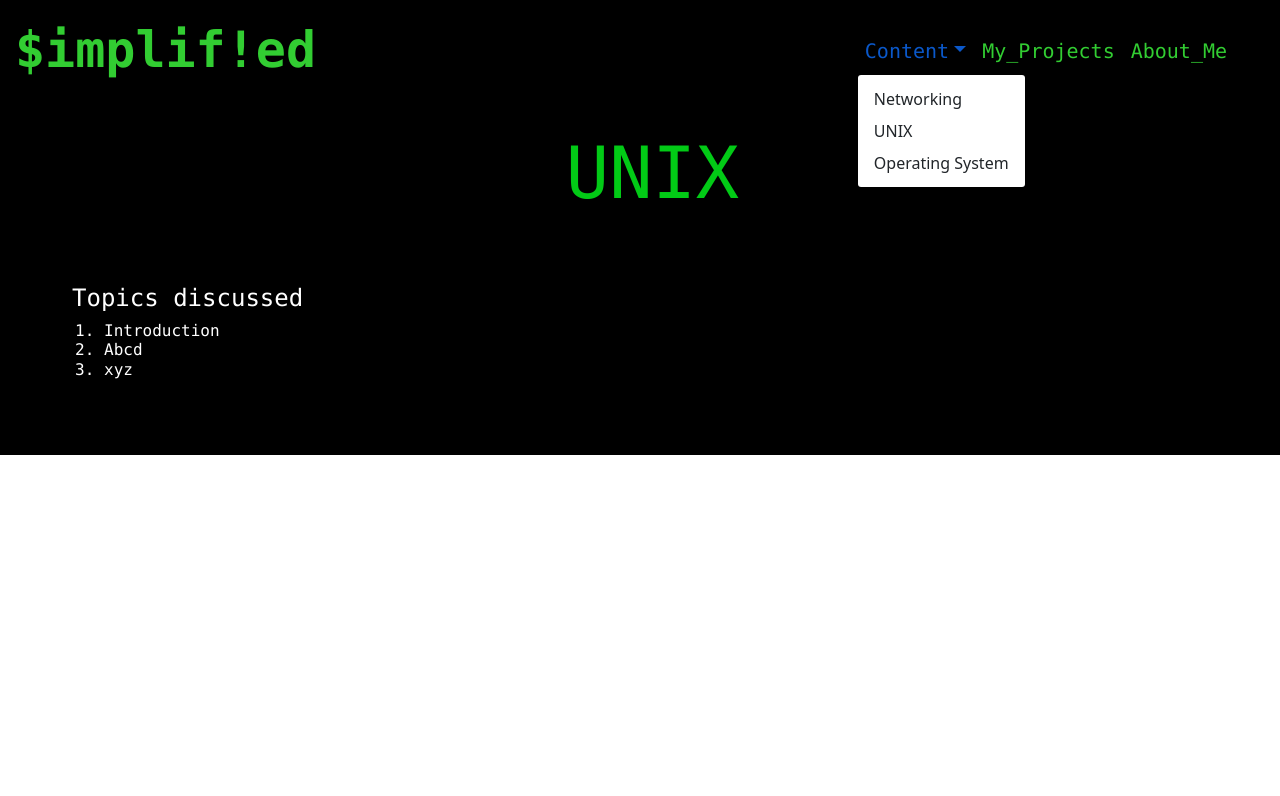
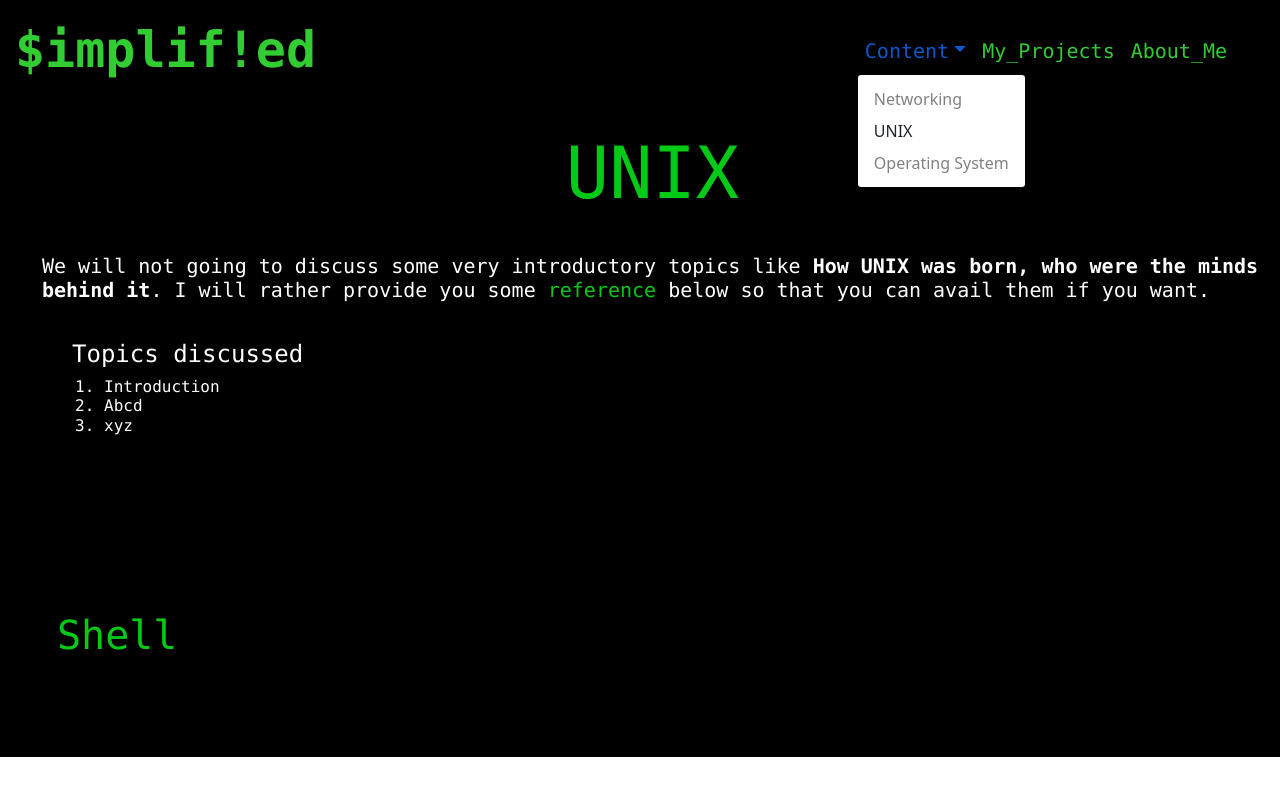
Before and after one commit to JKP1008shine/Simplified_website, a plain HTML site: page unix.html in a window 1280 px wide. Both pictures are taken after a click on the link "Content". Drawn offline with nearby package versions, Linux system fonts and the light colour scheme.

Commit message:
Adding disable effect in the dropdown options

```diff
--- a/responsive_simplified_style.css
+++ b/responsive_simplified_style.css
@@ -39,6 +39,13 @@ body{
 	font-family: "Lucida Console",Monaco, monospace ;
 	font-size: 20px;
 	color: limegreen;
+}
+
+
+.disabled-link{
+
+	color: gray;
+	pointer-events: none;
 }
 
 /*.navbar-light .navbar-toggler-icon {
@@ -252,12 +259,12 @@ body{
 
 }
 
-.network-content{
+/*.network-content{
 
-/*	font-size: 15px;*/
+	font-size: 15px;
 	color: white;
 	text-align: center;
-}
+}*/
 
 .topics-discussed{
 
@@ -272,3 +279,27 @@ body{
 	text-align: left;
 	text-decoration: none;
 }
+
+/*UNIX style*/
+
+.caption{
+
+	color: white;
+	font-family: "Lucida Console",Monaco, monospace ;
+
+
+}
+
+.Shell-title{
+
+	text-align: left;
+	border: none;
+	padding-left: 15px;
+	padding-bottom: 0px;
+	padding-top: 0px;
+	padding-right: 0px;
+	color: limegreen;
+/*	border-bottom: solid limegreen  ;*/
+}
+
+/*--------------------UNIX STYLE ENDS----------------------*/
--- a/unix.html
+++ b/unix.html
@@ -32,9 +32,9 @@
 								<li class="nav-item dropdown">
 									<a href="#" class="nav-link dropdown-toggle" data-toggle="dropdown" id="dropdown">Content</a>
 									<div class="dropdown-menu">
-										<a href="#" class="dropdown-item">Networking</a>
+										<a href="#" class="dropdown-item disabled-link">Networking</a>
 										<a href="#" class="dropdown-item">UNIX</a>
-										<a href="#" class="dropdown-item">Operating System</a>
+										<a href="#" class="dropdown-item disabled-link">Operating System</a>
 										<!-- <a href="#" class="dropdown-item">DBMS</a> -->
 									</div>
 								</li>
@@ -60,6 +60,9 @@
 				<div class="col texbox_container network-title">
 					<h1 class="display-2"><b><span class="darkcolour-lg">UNIX</b></span></h1>
 				</div>
+				<div class="caption">
+					<h5>We will not going to discuss some very introductory topics like <b>How UNIX was born, who were the minds behind it</b>. I will rather provide you some <spam class="darkcolour-lg">reference </spam> below so that you can avail them if you want.</h5>
+				</div>
 				<div class="col-3 texbox_container topics-discussed">
 					<h4>Topics discussed</h4>
 					<h6>
@@ -73,6 +76,17 @@
 			</div>
 		</div>
 
+		<div class="container-fluid quotes">
+			<div class="heading textbox">
+				<div class="col texbox_container Shell-title">
+					<h1 class="display-6"><b><span class="darkcolour-lg">Shell</b></span></h1>
+				</div>
+				<div class="col-3 texbox_container topics-discussed">
+
+				</div>
+			</div>
+		</div>
+
 
 
 	</body>
```
Also changed, not shown: index.html (+3 -3 lines), network.html (+3 -3 lines).
